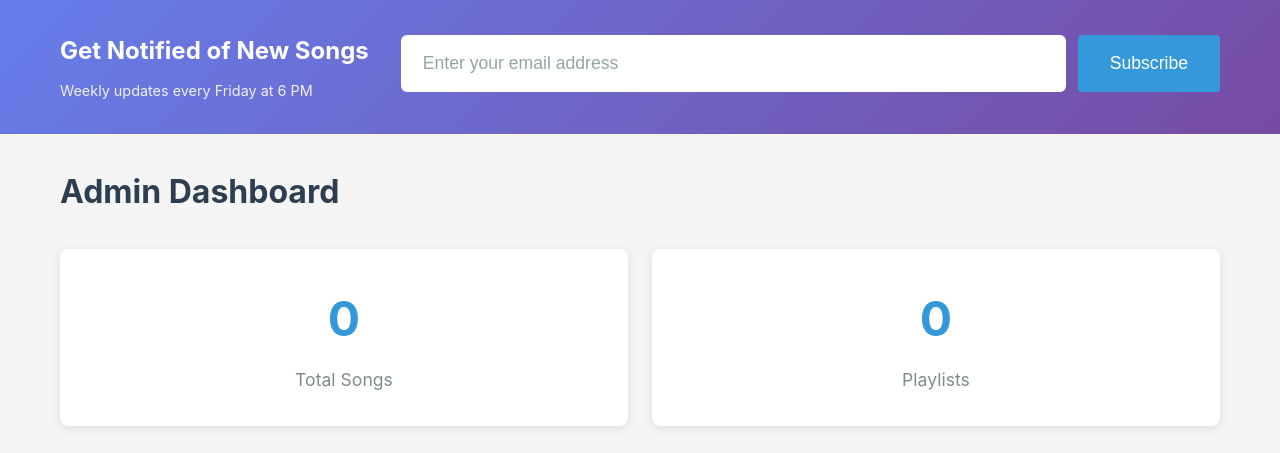
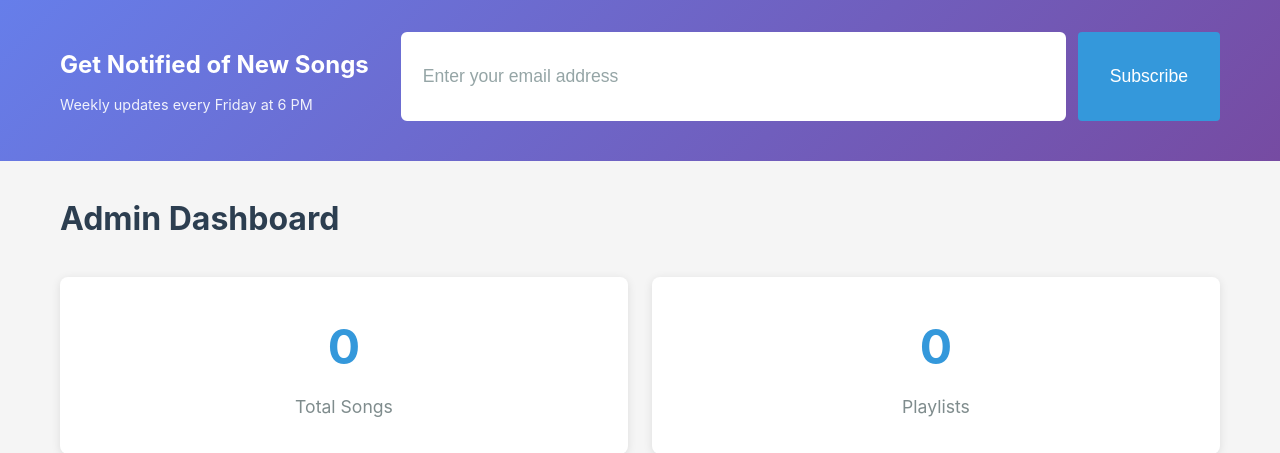
Before and after one commit to richardahasting/hastingtx-music, a Flask app: page /admin in a window 1280 px wide. Shown: the part 70-523 px from the top of the page. Run offline with Flask 3, Linux system fonts and the light colour scheme; data that the repository does not hold is empty; some libraries are stand-ins or nearby versions.

Commit message:
Double the height of email subscription input field
Changes:
- Increased vertical padding from 1rem to 2rem on email input
- Matched button vertical padding to 2rem for consistent height
- Email textbox is now twice as tall for better usability

🤖 Generated with [Claude Code](https://claude.com/claude-code)

Co-Authored-By: Claude <noreply@anthropic.com>

```diff
--- a/static/css/style.css
+++ b/static/css/style.css
@@ -917,7 +917,7 @@ footer {
 
 .subscribe-form input[type="email"] {
     flex: 1;
-    padding: 1rem 1.25rem;
+    padding: 2rem 1.25rem;
     border: 2px solid white;
     border-radius: 6px;
     font-size: 1.1rem;
@@ -930,7 +930,7 @@ footer {
 
 .subscribe-form button {
     white-space: nowrap;
-    padding: 1rem 2rem;
+    padding: 2rem 2rem;
     font-size: 1.1rem;
 }
 
```
